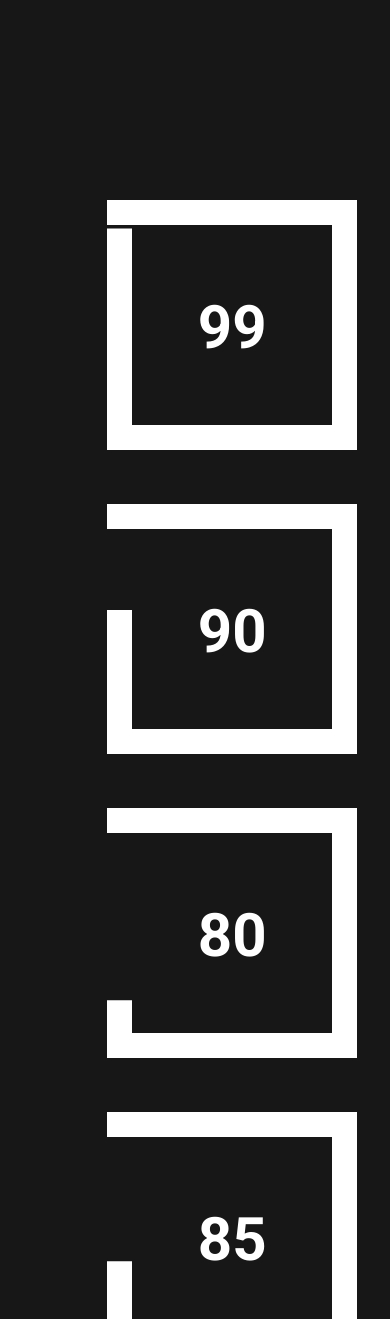
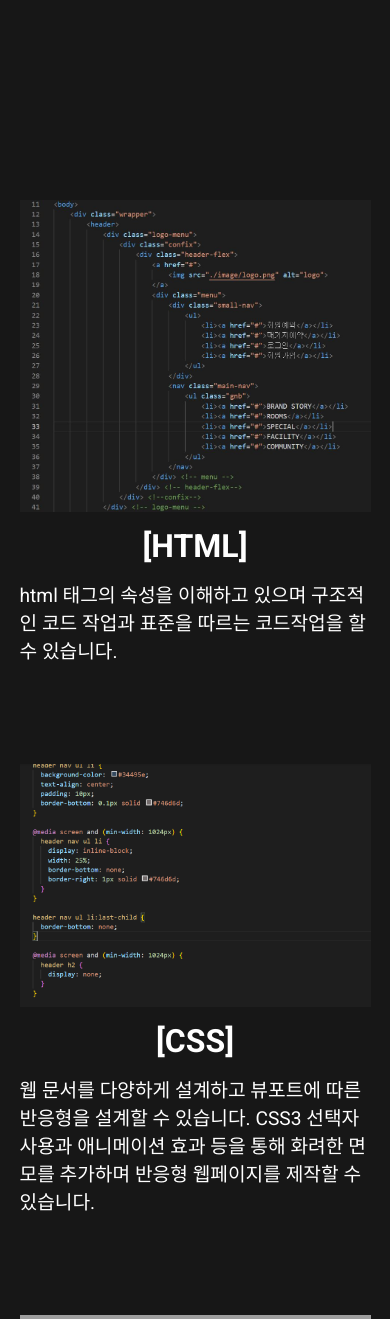
Before and after one commit to jangjiheee/introduce-portfolio, a PHP site: page /index.html in a window 390 px wide. Shown: the part 4708-6027 px from the top of the page. Run offline with PHP 8.4, Linux system fonts and the light colour scheme; grey boxes are pictures that could not be loaded.

Commit message:
skill-text 수정

```diff
--- a/css/index.css
+++ b/css/index.css
@@ -567,6 +567,7 @@ section .skill h2 {
 }
 section .skill .skill-flex-box {
   padding-top: 120px;
+  width: 100%;
 }
 @media screen and (min-width: 768px) {
   section .skill .skill-flex-box {
@@ -574,30 +575,43 @@ section .skill .skill-flex-box {
   }
 }
 section .skill .skill-flex-box .skill-explain {
-  display: none;
+  margin: 0 auto;
 }
 @media screen and (min-width: 768px) {
   section .skill .skill-flex-box .skill-explain {
+    background-color: #2c2c2c;
     width: 50%;
-    background-color: #2c2c2c;
     display: flex;
     justify-content: center;
     align-items: center;
   }
+}
+section .skill .skill-flex-box .skill-explain .img-box .skill-text {
+  width: 90%;
+  margin: 0 auto 100px auto;
+  vertical-align: middle;
+}
+@media screen and (min-width: 768px) {
   section .skill .skill-flex-box .skill-explain .img-box .skill-text {
+    padding: 30px 0;
     display: none;
-    margin: 0 auto;
-    vertical-align: middle;
-  }
+    margin-bottom: 0;
+  }
+}
+@media screen and (min-width: 768px) {
   section .skill .skill-flex-box .skill-explain .img-box .skill-text img {
     width: 85%;
     margin: 0 auto;
   }
 }
-@media screen and (min-width: 768px) and (min-width: 1460px) {
+@media screen and (min-width: 1460px) {
   section .skill .skill-flex-box .skill-explain .img-box .skill-text img {
     width: 70%;
   }
+}
+section .skill .skill-flex-box .skill-explain .img-box .skill-text h3 {
+  margin: 15px 0;
+  font-size: 2em;
 }
 @media screen and (min-width: 768px) {
   section .skill .skill-flex-box .skill-explain .img-box .skill-text h3 {
@@ -606,26 +620,23 @@ section .skill .skill-flex-box .skill-explain {
     font-size: 2.5em;
   }
 }
+section .skill .skill-flex-box .skill-explain .img-box .skill-text p {
+  margin: 0 auto;
+  text-align: left;
+  font-size: 1.2em;
+}
 @media screen and (min-width: 768px) {
   section .skill .skill-flex-box .skill-explain .img-box .skill-text p {
-    margin: 0 auto;
     width: 85%;
-    text-align: left;
     font-size: 1.5em;
   }
 }
-@media screen and (min-width: 768px) {
-  section .skill .skill-flex-box .skill-explain .img-box .img-box3 .img-height {
-    margin: 0 auto;
-    width: 90%;
-    height: 450px;
-    overflow-y: scroll;
-  }
-  section .skill .skill-flex-box .skill-explain .img-box .img-box3 .img-height img {
-    width: 100%;
-  }
-}
-@media screen and (min-width: 768px) and (min-width: 1460px) {
+section .skill .skill-flex-box .skill-explain .img-box .img-box3 .img-height {
+  margin: 0 auto;
+  height: 450px;
+  overflow: hidden;
+}
+@media screen and (min-width: 1460px) {
   section .skill .skill-flex-box .skill-explain .img-box .img-box3 .img-height {
     width: 85%;
     margin: 0 auto;
@@ -633,13 +644,13 @@ section .skill .skill-flex-box .skill-explain {
     overflow-y: scroll;
   }
 }
-@media screen and (min-width: 768px) and (min-width: 1460px) {
+@media screen and (min-width: 1460px) {
   section .skill .skill-flex-box .skill-explain .img-box .img-box1 img,
 section .skill .skill-flex-box .skill-explain .img-box .img-box4 img {
     width: 65%;
   }
 }
-@media screen and (min-width: 768px) and (min-width: 1460px) {
+@media screen and (min-width: 1460px) {
   section .skill .skill-flex-box .skill-explain .img-box .img-box7 img {
     width: 90%;
   }
@@ -649,10 +660,15 @@ section .skill .skill-flex-box .skill-explain .img-box .img-box4 img {
     width: 45%;
   }
 }
+section .skill .skill-flex-box .skill-graph {
+  border: 1px solid white;
+  padding: 50px 0 0 0;
+  display: none;
+}
 @media screen and (min-width: 768px) {
   section .skill .skill-flex-box .skill-graph {
+    display: block;
     width: 50%;
-    border: 1px solid white;
     padding: 80px 0 30px 0;
   }
 }
@@ -664,7 +680,7 @@ section .skill .skill-flex-box .skill-explain .img-box .img-box4 img {
   }
 }
 section .skill .skill-flex-box .skill-graph .rectangles {
-  width: 45%;
+  width: 90%;
   margin: 0 auto;
   display: flex;
   flex-wrap: wrap;
@@ -698,16 +714,16 @@ section .skill .skill-flex-box .skill-graph .rectangles .rectangle:hover .skill-
   position: absolute;
   top: 0;
   left: 0;
-  font-size: 2.5em;
+  font-size: 1em;
   font-weight: 600;
   background-color: #ea894e;
-  width: 250px;
-  height: 250px;
+  width: 80px;
+  height: 80px;
 }
 section .skill .skill-flex-box .skill-graph .rectangles .rectangle:hover .skill-hover p {
   color: #171717;
   text-align: center;
-  line-height: 250px;
+  line-height: 80px;
 }
 @media screen and (min-width: 768px) {
   section .skill .skill-flex-box .skill-graph .rectangles .rectangle:hover .skill-hover {
@@ -737,8 +753,8 @@ section .skill .skill-flex-box .skill-graph .rectangles .rectangle h3 {
   margin: 0;
 }
 section .skill .skill-flex-box .skill-graph .rectangles .rectangle svg {
-  width: 250px;
-  height: 250px;
+  width: 80px;
+  height: 80px;
 }
 @media screen and (min-width: 768px) {
   section .skill .skill-flex-box .skill-graph .rectangles .rectangle svg {
@@ -753,10 +769,10 @@ section .skill .skill-flex-box .skill-graph .rectangles .rectangle svg {
   }
 }
 section .skill .skill-flex-box .skill-graph .rectangles .rectangle svg rect {
-  width: 250px;
-  height: 250px;
+  width: 80px;
+  height: 80px;
   fill: transparent;
-  stroke-width: 50; /* 반지름의 두께 */
+  stroke-width: 10; /* 반지름의 두께 */
   stroke-dasharray: 980;
   /* forwards: 진행방향에서 멈춰있는 속성 */
   /* animation: line 2s forwards; */
@@ -2175,6 +2191,12 @@ footer {
   line-height: 100px;
   background-color: #ea894e;
   clear: both;
+  margin-top: 300px;
+}
+@media screen and (min-width: 1460px) {
+  footer {
+    margin-top: 100px;
+  }
 }
 footer p {
   color: #000;
@@ -2186,4 +2208,4 @@ footer p {
     float: right;
     margin-right: 5%;
   }
-}
+}/*# sourceMappingURL=index.css.map */
--- /dev/null
+++ b/css/mixin.css
@@ -0,0 +1 @@
+/*# sourceMappingURL=mixin.css.map */
--- a/css/style.css
+++ b/css/style.css
@@ -1 +1 @@
-@import url("https://fonts.googleapis.com/css2?family=Black+Han+Sans&family=Poppins:wght@600;700;800;900&&family=Roboto:ital,wght@0,100;0,300;0,400;0,500;0,700;0,900;1,100;1,300;1,400;1,500;1,700&display=swap");
+@import url("https://fonts.googleapis.com/css2?family=Black+Han+Sans&family=Poppins:wght@600;700;800;900&&family=Roboto:ital,wght@0,100;0,300;0,400;0,500;0,700;0,900;1,100;1,300;1,400;1,500;1,700&display=swap");/*# sourceMappingURL=style.css.map */
--- a/index.html
+++ b/index.html
@@ -75,7 +75,7 @@
                 <h2 class="hTag">INTRODUCE</h2>
                 <div class="confix" id="introduce">
                     <div class="intro-flex-box">
-                        <div class="img-box" id="photoImg" data-aos-offset="500" data-aos="fade-right">
+                        <div class="img-box" id="photoImg" data-aos-offset="100" data-aos="fade-right">
                             <img src="./images/photo.png" alt="main-photo" id="photo">
                         </div>
                         <div class="explain" data-aos="fade-up">
--- a/scss/index.scss
+++ b/scss/index.scss
@@ -478,56 +478,83 @@ section {
 
         .skill-flex-box {
             padding-top: 120px;
+            width: 100%;
+
             @include responsive(tablet-size) {
                 display: flex;
             }
 
             .skill-explain {
-                display: none;
+                margin: 0 auto;
 
                 @include responsive(tablet-size) {
+                    background-color: #2c2c2c;
                     width: 50%;
-                    background-color: #2c2c2c;
                     display: flex;
                     justify-content: center;
                     align-items: center;
+                }
 
                 .img-box {
                     .skill-text {
+                        width: 90%;
+                        margin: 0 auto 100px auto;
+                        vertical-align: middle;
+                        // display: none;
+
+                        @include responsive(tablet-size) {
+                            padding: 30px 0;
                             display: none;
-                            margin: 0 auto;
-                            // display: table-cell;
-                            vertical-align: middle;
+                            margin-bottom: 0;
+                        }
 
                         img {
+                            @include responsive(tablet-size) {
+                                // display: none;
                                 width: 85%;
                                 margin: 0 auto;
+                            }
                             @include responsive(pc-size) {
                                 width: 70%;
                             }
                         }
 
                         h3 {
+                            margin: 15px 0;
+                            font-size: 2em;
+
+                            @include responsive(tablet-size) {
                                 margin: 40px 0 20px 0;
                                 text-align: center;
                                 font-size: 2.5em;
                             }
+                        }
 
                         p {
                             margin: 0 auto;
+                            text-align: left;
+                            font-size: 1.2em;
+
+                            @include responsive(tablet-size) {
                                 width: 85%;
-                                text-align: left;
                                 font-size: 1.5em;
+                            }
                         }
                     }
                     .img-box3 {
                         .img-height {
+                            margin: 0 auto;
+                            height: 450px;
+                            overflow: hidden;
+
+                            @include responsive(tavlet-size) {
                                 margin: 0 auto;
                                 width: 90%;
                                 height: 450px;
                                 overflow-y: scroll;
                                 img {
                                     width: 100%;
+                                }
                             }
 
                             @include responsive(pc-size) {
@@ -556,7 +583,6 @@ section {
                         }
                     }
                 }
-                }
 
                 @include responsive(pc-size) {
                     width: 45%;
@@ -564,9 +590,13 @@ section {
             }
 
             .skill-graph {
+                border: 1px solid white;
+                padding: 50px 0 0 0;
+                display: none;
+
                 @include responsive(tablet-size) {
+                    display: block;
                     width: 50%;
-                    border: 1px solid white;
                     padding: 80px 0 30px 0;
                 }
 
@@ -577,7 +607,7 @@ section {
                 }
 
                 .rectangles {
-                    width: 45%;
+                    width: 90%;
                     margin: 0 auto;
                     display: flex;
                     flex-wrap: wrap;
@@ -610,16 +640,16 @@ section {
                                 position: absolute;
                                 top: 0;
                                 left: 0;
-                                font-size: 2.5em;
+                                font-size: 1em;
                                 font-weight: 600;
                                 background-color: $orange;
-                                width: 250px;
-                                height: 250px;
+                                width: 80px;
+                                height: 80px;
 
                                 p {
                                     color: $background;
                                     text-align: center;
-                                    line-height: 250px;
+                                    line-height: 80px;
                                 }
 
                                 @include responsive(tablet-size) {
@@ -650,8 +680,8 @@ section {
                         }
 
                         svg {
-                            width: 250px;
-                            height: 250px;
+                            width: 80px;
+                            height: 80px;
 
                             @include responsive(tablet-size) {
                                 width: 141px;
@@ -664,10 +694,10 @@ section {
                             }
 
                             rect {
-                                width: 250px;
-                                height: 250px;
+                                width: 80px;
+                                height: 80px;
                                 fill : transparent;
-                                stroke-width: 50; /* 반지름의 두께 */
+                                stroke-width: 10; /* 반지름의 두께 */
                                 stroke-dasharray: 980;
                                 // stroke-dashoffset: 861;
                                 /* forwards: 진행방향에서 멈춰있는 속성 */
@@ -1256,6 +1286,10 @@ footer {
     line-height: 100px;
     background-color: $orange;
     clear: both;
+    margin-top: 300px;
+    @include responsive(pc-size) {
+        margin-top: 100px;
+    }
 
     p {
         color: #000;
```
Also changed, not shown: 2 other files. Lines whose indentation alone changed are shown as unchanged.
